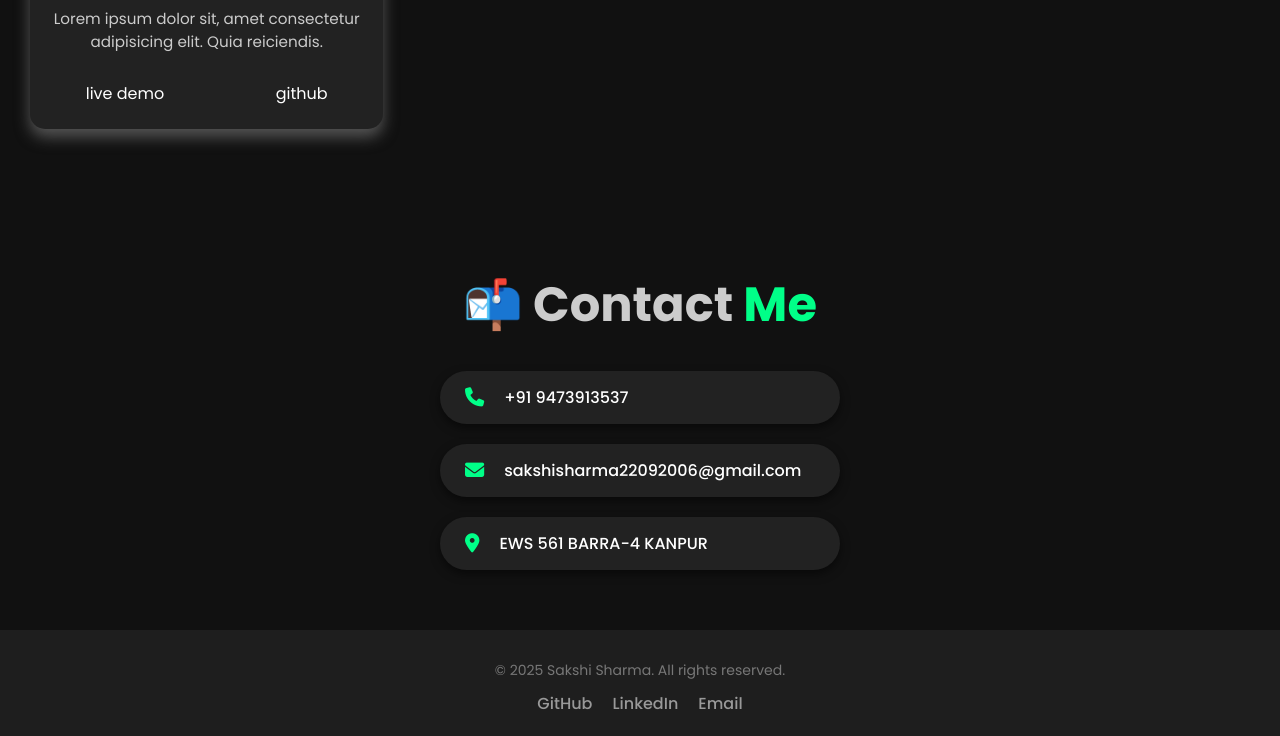
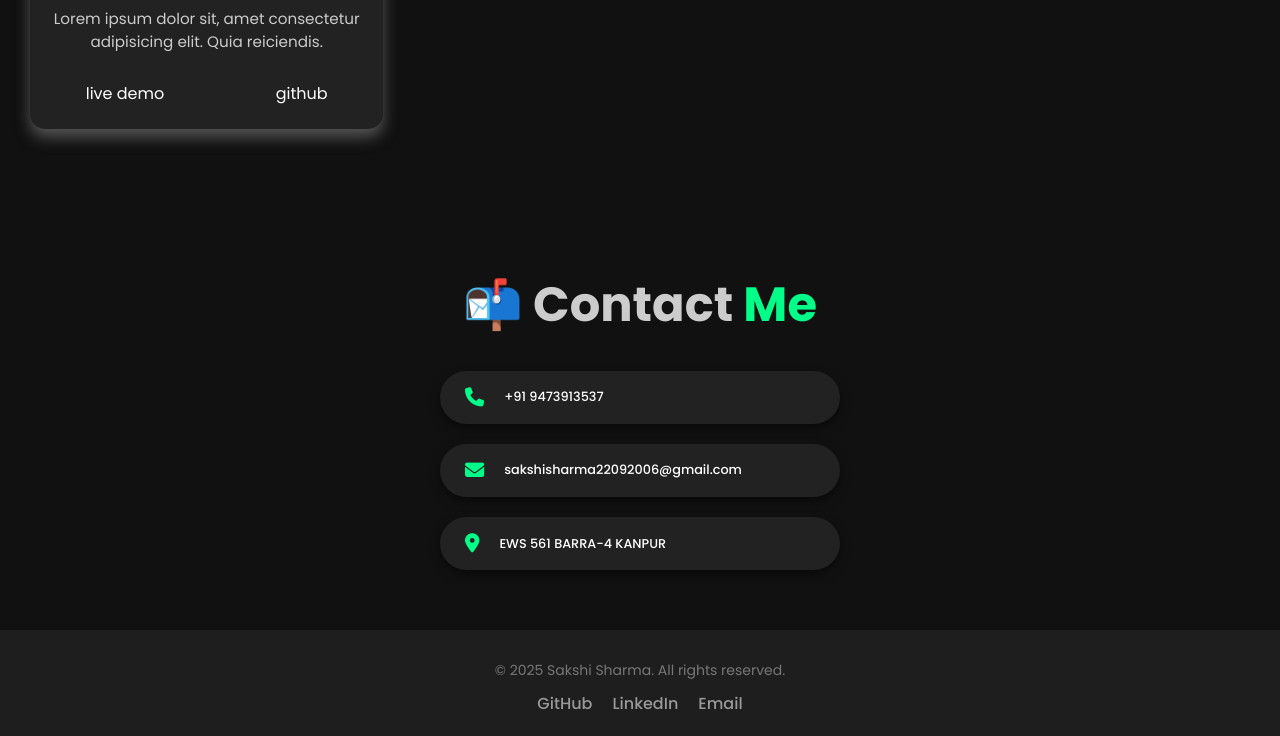
Before and after one commit to sak567-beep/my-portfolio, a plain HTML site: page index.html in a window 1280 px wide. Shown: the part 4321-5057 px from the top of the page. Drawn offline with Linux system fonts and the light colour scheme.

Commit message:
modified

```diff
--- a/style.css
+++ b/style.css
@@ -342,8 +342,8 @@ margin-top: 5rem;
 margin-bottom: 30px;
 }
 .edu-card{
-  background: #1a1a1a;
-  border: 2px solid #00ff88;
+ background: #1a1a1a;
+  border:  2px solid #00ff88;
   padding: 20px;
   border-radius: 20px;
  width: 60%;
@@ -510,7 +510,7 @@ transform: translateY(-10px);
   color: #fff;
   padding: 12px 20px;
   border-radius: 50px;
-  font-size: 1rem;
+  font-size: 1vmax;
   gap:15px;
   justify-content: flex-start;
   box-shadow: 0 4px 10px rgba(0,0,0,.5);
```
